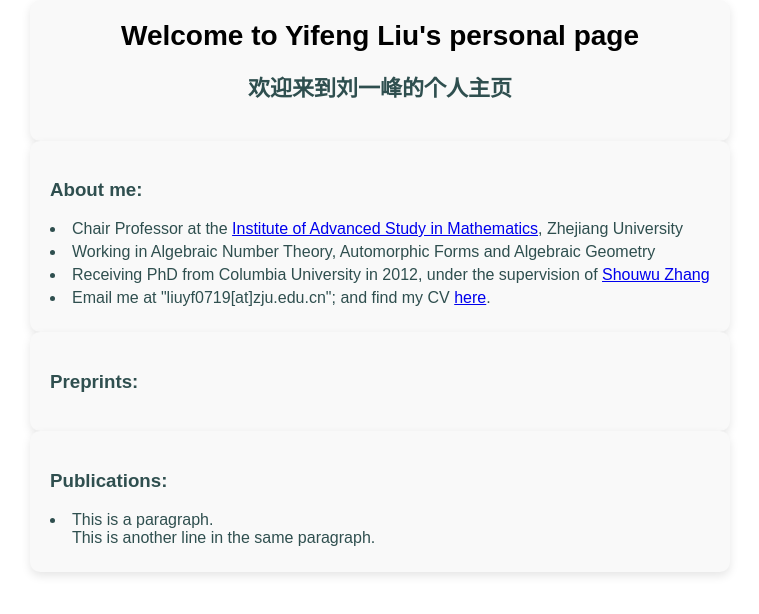
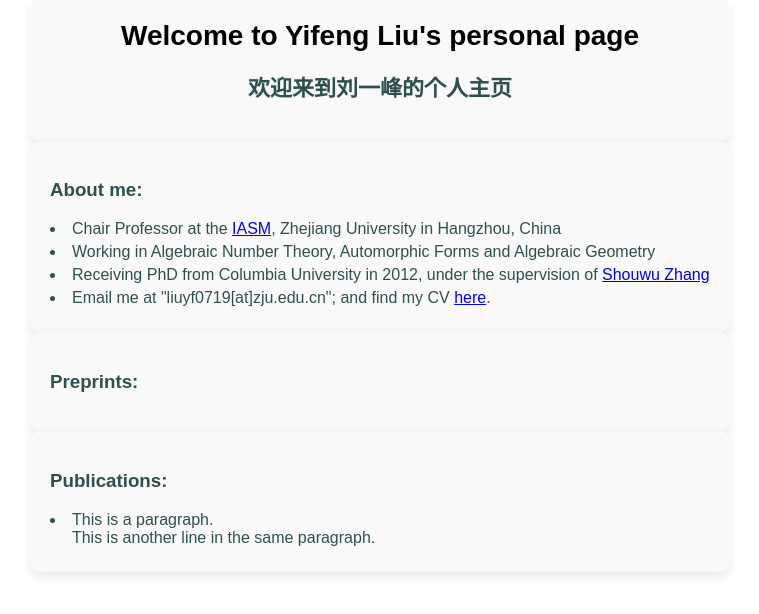
Before and after one commit to liuyf0719/liuyf0719.github.io, a plain HTML site: page index.html in a window 1280 px wide. Shown: the whole page, without its empty margins (260-1019 px from the left). Drawn offline with Linux system fonts and the light colour scheme.

Commit message:
Update index.html

```diff
--- a/index.html
+++ b/index.html
@@ -19,7 +19,7 @@
 <div class="container">
 <h3>About me:</h3>
 
-<li>Chair Professor at the <a href="http://www.iasm.zju.edu.cn/iasm/main.htm">Institute of Advanced Study in Mathematics</a>, Zhejiang University</li>
+<li>Chair Professor at the <a href="http://www.iasm.zju.edu.cn/iasm/main.htm">IASM</a>, Zhejiang University in Hangzhou, China</li>
 <li>Working in Algebraic Number Theory, Automorphic Forms and Algebraic Geometry</li>
 <li>Receiving PhD from Columbia University in 2012, under the supervision of <a href="https://web.math.princeton.edu/~shouwu/">Shouwu Zhang</a></li>
 <li>Email me at "liuyf0719[at]zju.edu.cn"; and find my CV <a href="assets/Liu_Yifeng_CV_2504.pdf">here</a>.</li>
```
